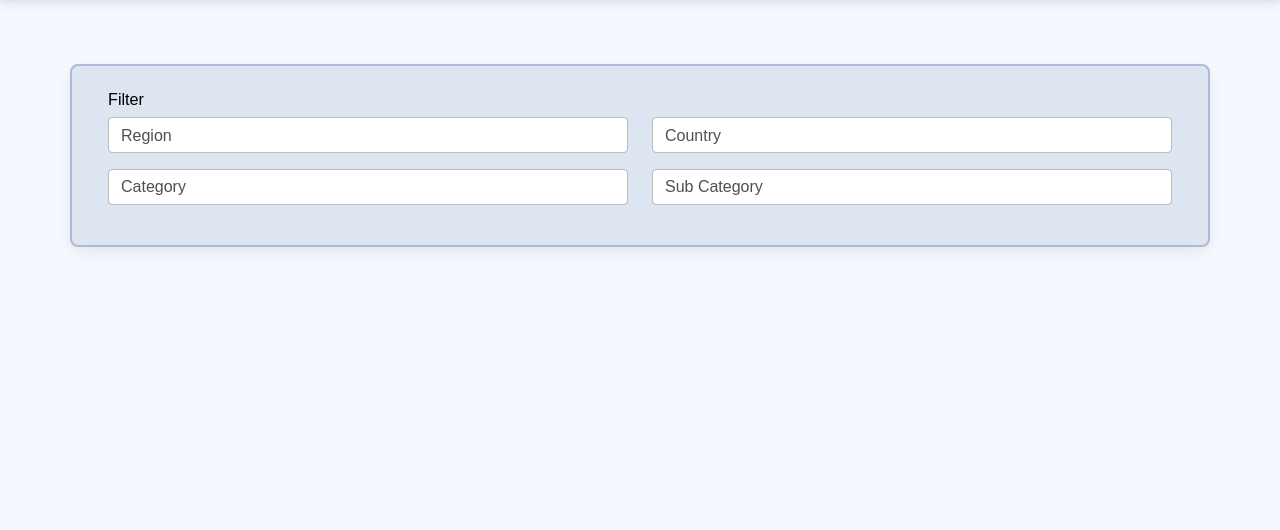
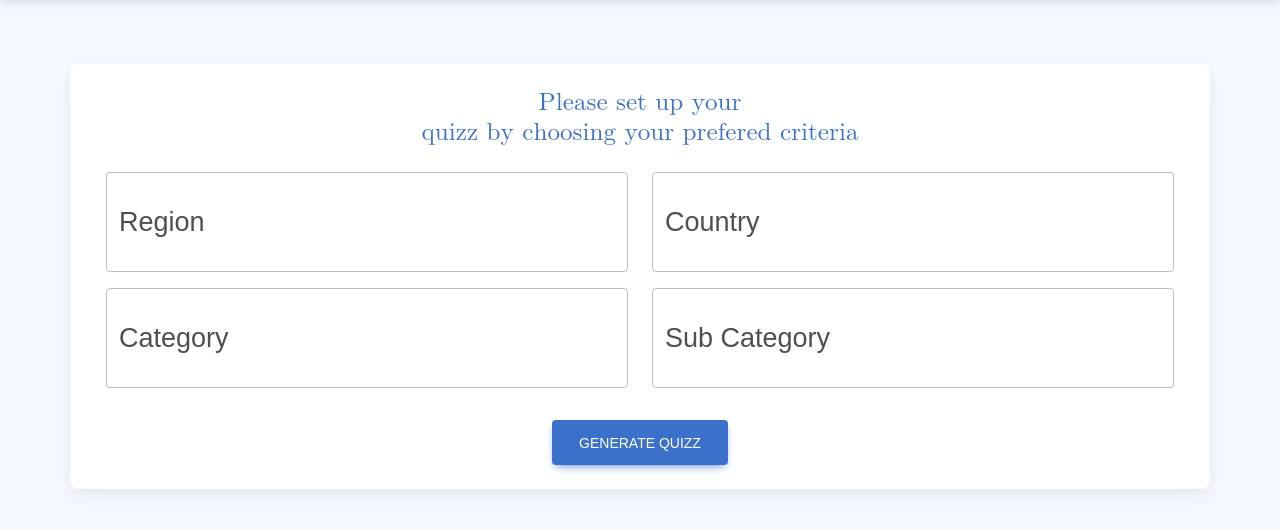
Before and after one commit to ajappdev/quizz_project, a Django app: page /quizz/ in a window 1280 px wide. Shown: the part 42-572 px from the top of the page. Run offline with Django 4.2, Linux system fonts and the light colour scheme; data that the repository does not hold is empty; some libraries are stand-ins or nearby versions.

Commit message:
quizz management

```diff
--- a/app/m00_common.py
+++ b/app/m00_common.py
@@ -15,6 +15,7 @@ def pagination(page: int, nbr_pag: int, liste_obj):
     paginator = Paginator(liste_obj, nbr_pag)
     obj = paginator.get_page(page)
     return obj
+
 
 def initial_settings():
     #CLEAN THE BASE
--- a/app/templates/quizz/quizz.html
+++ b/app/templates/quizz/quizz.html
@@ -7,13 +7,13 @@
 <div class="container">
 
 
-      <div class="filter-row row mb-3 mt-5">
-          <div class="card card-filter">
+      <div class="row mb-3 mt-5" id="filter-row">
+          <div class="card">
             <div class="card-body">
-                <h5 class="card-title p0p9">{% trans 'Filter' %}</h5>
+                <h5 style="color: #3b71ca; font-size: 1.4em; font-family: math; font-weight:600" class="card-title text-center mb-4">{% trans 'Please set up your <br> quizz by choosing your prefered criteria' %}</h5>
                 <div class="row">
                     <div class="col-lg-6 col-12 col-md-12 mb-3">
-                        <select id="filter_region_question" class="filter_input_change form-control">
+                        <select id="filter_region_question" style="height:100px; font-size:1.5em;" class="filter_input_change form-control">
                             <option value="">{% trans 'Region' %}</option>
                             {% for region in regions %}
                                 <option value="{{region.id|safe}}">{{region}}</option>
@@ -21,7 +21,7 @@
                         </select>
                     </div>
                     <div class="col-lg-6 col-12 col-md-12 mb-3">
-                        <select id="filter_country_question" class="filter_input_change form-control">
+                        <select id="filter_country_question" style="height:100px; font-size:1.5em;" class="filter_input_change form-control">
                             <option value="">{% trans 'Country' %}</option>
                             {% for country in countries %}
                                 <option value="{{country.id|safe}}">{{country}}</option>
@@ -29,7 +29,7 @@
                         </select>
                     </div>
                     <div class="col-lg-6 col-12 col-md-12 mb-3">
-                        <select id="filter_category_question" class="filter_input_change form-control">
+                        <select id="filter_category_question" style="height:100px; font-size:1.5em;" class="filter_input_change form-control">
                             <option value="">{% trans 'Category' %}</option>
                             {% for category in categories %}
                                 <option value="{{category.id|safe}}">{{category}}</option>
@@ -37,7 +37,7 @@
                         </select>
                     </div>
                     <div class="col-lg-6 col-12 col-md-12 mb-3">
-                        <select id="filter_sub_category_question" class="filter_input_change form-control">
+                        <select id="filter_sub_category_question" style="height:100px; font-size:1.5em;" class="filter_input_change form-control">
                             <option value="">{% trans 'Sub Category' %}</option>
                             {% for sub_category in sub_categories %}
                                 <option value="{{sub_category.id|safe}}">{{sub_category}}</option>
@@ -45,12 +45,19 @@
                         </select>
                     </div>
                 </div>
+                <div style="text-align: center;">
+                    <button id="generate_quizz_btn" class="btn btn-primary btn-lg mt-3">{% trans 'Generate Quizz' %}</button>
+                </div>
             </div>
           </div>
         </div>
 
     <div class="row mb-3">
-        <div id="table_questions"></div>
+        <div id="questions_quizz"></div>
+    </div>
+
+    <div class="row mb-3">
+        <div id="results_quizz"></div>
     </div>
 </div>
 
@@ -69,11 +76,6 @@
 //////////////////////////////////////////////////////////
 //////////////////////////////////////////////////////////
 
-$( document ).ready(function() {
-
-    filter_results()
-
-    });
 
 
 //////////////////////////////////////////////////////////
@@ -90,6 +92,19 @@ if (parseInt("{{request.user.id}}") > 0)
 {
     type_quizz = 2
 }
+
+//////////////////////////////////////////////////////////
+//////////////////////////////////////////////////////////
+////////////////////////KEYUP EVENTS//////////////////////
+//////////////////////////////////////////////////////////
+//////////////////////////////////////////////////////////
+
+$(document).on("keyup", ".textarea_free_text", function() {
+
+    $(this).closest(".question_card").find(".question_answer").val($(this).val())
+
+});
+
 
 //////////////////////////////////////////////////////////
 //////////////////////////////////////////////////////////
@@ -155,12 +170,21 @@ $(document).on("click", ".delete_question", function() {
 });
 
 
-$(document).on("change", ".filter_input_change", function() {
-    filter_results()
+$(document).on("click", "#generate_quizz_btn", function() {
+    $(this).html(
+        `<div class="spinner-border" role="status">
+            <span class="sr-only">Loading...</span>
+        </div>`)
+    create_quizz()
 });
 
-$(document).on("keyup", ".filter_input", function() {
-    filter_results()
+
+$(document).on("click", "#submit_answers_button", function() {
+    $(this).html(
+        `<div class="spinner-border" role="status">
+            <span class="sr-only">Loading...</span>
+        </div>`)
+    submit_answers()
 });
 
 
@@ -169,6 +193,13 @@ $(document).on("keyup", ".filter_input", function() {
 ////////////////////////CHANGE EVENTS//////////////////////
 //////////////////////////////////////////////////////////
 //////////////////////////////////////////////////////////
+
+form-check-input
+
+$(document).on("change", "#filter_region_question", function() {
+
+
+});
 
 $(document).on("change", "#filter_region_question", function() {
 
@@ -234,7 +265,59 @@ $.ajax({
 //////////////////////////////////////////////////////////
 //////////////////////////////////////////////////////////
 
-function filter_results()
+function submit_answers()
+{
+
+    questions_list = []
+    $( ".question_card" ).each(function( index ) {
+        question_element = {
+            "id": $(this).find(".question_id").text(),
+            "type": $(this).find(".question_type").text(),
+        }
+        questions_list.push()
+    });
+
+    var data_dict = {
+        "function":"submit_answers",
+        "type_quizz": type_quizz,
+        "user_id": "{{request.user.id|safe}}",
+    }
+
+    $.ajax({
+        headers: {
+            "X-CSRFToken": getCookie("csrftoken")
+        },
+        type: 'POST',
+        processData: false,
+        contentType: false,
+        url: "{% url 'ajax_calls' %}",
+        data: JSON.stringify(data_dict),
+        success: function(response) {
+            if (response['error_text'] == "")
+            {
+                $("#filter-row").hide()
+                $("#questions_quizz").hide()
+                $("#results_quizz").html(response["html"])
+            }else
+            {
+                Swal.fire({
+                        icon: 'error',
+                        title: translate_js('An error has occurred!', "EN"),
+                        text: response['error_text'],
+                        position: 'center',
+                        showConfirmButton: false,
+                    })
+            }
+
+    $("#generate_quizz_btn").html('<i class="fas fa-check"></i> {% trans "SUBMIT ANSWERS" %}')
+
+    }
+})
+
+}
+
+
+function create_quizz()
 {
 
     var data_dict = {
@@ -256,9 +339,26 @@ function filter_results()
         url: "{% url 'ajax_calls' %}",
         data: JSON.stringify(data_dict),
         success: function(response) {
-            $("#table_questions").html(response["html"])
-        }
-    })
+            if (response['error_text'] == "")
+            {
+                $("#filter-row").hide()
+                $("#results_quizz").hide()
+                $("#questions_quizz").html(response["html"])
+            }else
+            {
+                Swal.fire({
+                        icon: 'error',
+                        title: translate_js('An error has occurred!', "EN"),
+                        text: response['error_text'],
+                        position: 'center',
+                        showConfirmButton: false,
+                    })
+            }
+
+    $("#generate_quizz_btn").html('{% trans "GENERATE QUIZZ" %}')
+
+    }
+})
 }
 
 </script>
--- a/app/views.py
+++ b/app/views.py
@@ -539,6 +539,12 @@ def ajax_calls(request):
         elif function == "filter_questions_list_for_quizz":
 
             type_quizz = int(received_json_data['type_quizz'])
+            if type_quizz == 1:
+                nb_q = 10
+            elif type_quizz == 2:
+                nb_q = 5
+
+            error_text = ""
             questions = am.Question.objects.all()
             try:
                 questions = questions.filter(
@@ -567,13 +573,25 @@ def ajax_calls(request):
             except Exception as e:
                 pass
 
+            questions = questions.values_list('id', flat=True)
+
+            try:
+                import random
+                questions = random.sample(list(questions), min(len(questions), nb_q))
+                questions = am.Question.objects.filter(id__in=questions)
+            except Exception as e:
+                error_text = e
+
+            if len(questions) < nb_q:
+                error_text = "Not enough questions for the chosen criteria!"
+
             html = render_to_string(
-                        template_name="administrator/questions-table.html",
+                        template_name="quizz/questions-quizz.html",
                         context={
                             "questions": questions,
                         }
                     )
-            data_dict = {"html": html}
+            data_dict = {"html": html, "error_text": str(error_text)}
 
         elif function == "filter_questions_list":
 
--- a/static/assets/js/js_translator.js
+++ b/static/assets/js/js_translator.js
@@ -21,6 +21,7 @@ dict_translate = [
     "Region successfully updated!",
     "Add category",
     "Update category",
+    "Not enough questions for the chosen criteria!",
     "Delete category",
     "Category successfully created!",
     "Category successfully deleted!",
```
Also changed, not shown: app/models.py (+22 -0 lines), app/templates/quizz/questions-quizz.html (added, +59 -0 lines), app/migrations/0006_quizz_questionquizz_answerquizz.py (added).
